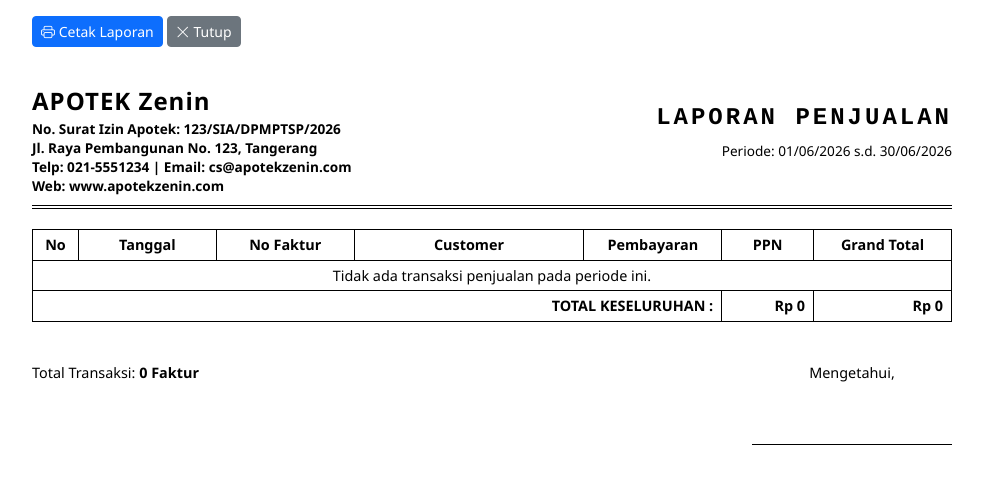
After one commit to Kephint/sifaktur, a PHP site: page /laporan/cetak_penjualan.php in a window 1280 px wide. The commit adds this page. Shown: the top 484 px of the page, without its empty margins (148-1131 px from the left). Run offline with PHP 8.4, Linux system fonts and the light colour scheme; tables that the repository leaves empty or names only in its code hold one stand-in row (values such as "Sample post").

Commit message:
feat: add laporan produk and penjualan modules

```diff
--- /dev/null
+++ b/laporan/cetak_penjualan.php
@@ -0,0 +1,153 @@
+<?php
+require_once dirname(__DIR__) . '/config/koneksi.php';
+
+$start_date = $_GET['start_date'] ?? date('Y-m-01');
+$end_date = $_GET['end_date'] ?? date('Y-m-t');
+
+$query = "SELECT f.*, c.nama_customer
+          FROM faktur f
+          JOIN customer c ON f.id_customer = c.id_customer
+          WHERE f.tgl_faktur BETWEEN ? AND ?
+          ORDER BY f.tgl_faktur ASC, f.id_faktur ASC";
+
+$stmt = $conn->prepare($query);
+$stmt->bind_param('ss', $start_date, $end_date);
+$stmt->execute();
+$result = $stmt->get_result();
+?>
+<!DOCTYPE html>
+<html lang="id">
+<head>
+    <meta charset="UTF-8">
+    <meta name="viewport" content="width=device-width, initial-scale=1.0">
+    <title>Cetak Laporan Penjualan — APOTEK Zenin</title>
+    <link rel="stylesheet" href="<?php echo $base_url; ?>/assets/css/bootstrap.min.css">
+    <link rel="stylesheet" href="<?php echo $base_url; ?>/assets/css/bootstrap-icons.min.css">
+    <style>
+        body {
+            font-family: 'Segoe UI', system-ui, sans-serif;
+            background: #fff;
+            color: #000;
+            padding: 1rem 2rem;
+        }
+        .faktur-print {
+            max-width: 1000px;
+            margin: 0 auto;
+            background: #fff;
+            padding: 20px 40px;
+        }
+        .faktur-table {
+            width: 100%;
+            border-collapse: collapse;
+            margin-bottom: 10px;
+        }
+        .faktur-table th, .faktur-table td {
+            border: 0.1em solid #000;
+            padding: 4px 8px;
+        }
+        .faktur-table th {
+            background-color: #fff;
+        }
+        .faktur-table tbody td {
+            border-top: none;
+            border-bottom: none;
+        }
+        .faktur-table tbody tr:last-child td {
+            border-bottom: 0.1em solid #000;
+        }
+        table td, table th {
+            font-size: 0.9rem;
+        }
+        @media print {
+            .no-print { display: none !important; }
+            body { padding: 0; margin: 0; }
+            .faktur-print { padding: 0; max-width: 100%; min-height: 100vh; }
+        }
+    </style>
+</head>
+<body>
+
+<div class="no-print mb-3" style="max-width:1000px; margin:0 auto; padding:0 40px;">
+    <button onclick="window.print()" class="btn btn-primary btn-sm">
+        <i class="bi bi-printer"></i> Cetak Laporan
+    </button>
+    <button onclick="window.close()" class="btn btn-secondary btn-sm">
+        <i class="bi bi-x-lg"></i> Tutup
+    </button>
+</div>
+
+<div class="faktur-print">
+    <div style="display:flex; justify-content:space-between; align-items:center; border-bottom:4px double #000; padding-bottom:10px; margin-bottom:20px;">
+        <div>
+            <div style="font-size:1.5rem; font-weight:bold; letter-spacing:1px;">APOTEK Zenin</div>
+            <p style="margin:0; font-size:0.85rem; font-weight: bold; line-height:1.4;">
+                No. Surat Izin Apotek: 123/SIA/DPMPTSP/2026<br>
+                Jl. Raya Pembangunan No. 123, Tangerang<br>
+                Telp: 021-5551234 | Email: cs@apotekzenin.com<br>
+                Web: www.apotekzenin.com
+            </p>
+        </div>
+        <div style="text-align:right;">
+            <div style="font-size:1.5rem; font-weight:bold; letter-spacing:3px; font-family:courier;">LAPORAN PENJUALAN</div>
+            <p style="margin-top:5px; font-size:0.85rem;">Periode: <?php echo date('d/m/Y', strtotime($start_date)) . ' s.d. ' . date('d/m/Y', strtotime($end_date)); ?></p>
+        </div>
+    </div>
+
+    <table class="faktur-table">
+        <thead>
+            <tr>
+                <th style="text-align:center; width:5%;">No</th>
+                <th style="text-align:center; width:15%;">Tanggal</th>
+                <th style="text-align:center; width:15%;">No Faktur</th>
+                <th style="text-align:center; width:25%;">Customer</th>
+                <th style="text-align:center; width:15%;">Pembayaran</th>
+                <th style="text-align:center; width:10%;">PPN</th>
+                <th style="text-align:center; width:15%;">Grand Total</th>
+            </tr>
+        </thead>
+        <tbody>
+            <?php
+            if ($result && $result->num_rows > 0):
+                $no = 1;
+                $total_ppn = 0;
+                $total_grand = 0;
+                while ($row = $result->fetch_assoc()):
+                    $total_ppn += $row['ppn'];
+                    $total_grand += $row['grand_total'];
+            ?>
+                <tr>
+                    <td style="text-align:center;"><?php echo $no++; ?></td>
+                    <td style="text-align:center;"><?php echo date('d/m/Y', strtotime($row['tgl_faktur'])); ?></td>
+                    <td style="text-align:center;"><?php echo htmlspecialchars($row['no_faktur']); ?></td>
+                    <td><?php echo htmlspecialchars($row['nama_customer']); ?></td>
+                    <td style="text-align:center;"><?php echo htmlspecialchars($row['metode_bayar']); ?></td>
+                    <td style="text-align:right;">Rp <?php echo number_format($row['ppn'], 0, ',', '.'); ?></td>
+                    <td style="text-align:right;">Rp <?php echo number_format($row['grand_total'], 0, ',', '.'); ?></td>
+                </tr>
+                <?php endwhile; ?>
+            <?php else: ?>
+                <tr><td colspan="7" style="text-align:center;">Tidak ada transaksi penjualan pada periode ini.</td></tr>
+            <?php endif; ?>
+        </tbody>
+        <tfoot>
+            <tr>
+                <td colspan="5" style="text-align:right; font-weight:bold;">TOTAL KESELURUHAN :</td>
+                <td style="text-align:right; font-weight:bold;">Rp <?php echo isset($total_ppn) ? number_format($total_ppn, 0, ',', '.') : 0; ?></td>
+                <td style="text-align:right; font-weight:bold;">Rp <?php echo isset($total_grand) ? number_format($total_grand, 0, ',', '.') : 0; ?></td>
+            </tr>
+        </tfoot>
+    </table>
+
+    <div style="display:flex; justify-content:space-between; margin-top:40px;">
+        <div style="font-size:0.9rem;">
+            Total Transaksi: <strong><?php echo $result ? $result->num_rows : 0; ?> Faktur</strong>
+        </div>
+        <div style="text-align:center; width:200px;">
+            <p style="margin-bottom:60px; font-size:0.9rem;">Mengetahui,</p>
+            <div style="border-bottom:1px solid #000; width:100%;"></div>
+        </div>
+    </div>
+</div>
+
+</body>
+</html>
```
Also changed, not shown: includes/sidebar.php (+14 -0 lines), laporan/cetak_produk.php (added, +139 -0 lines), laporan/penjualan.php (added, +146 -0 lines), laporan/produk.php (added, +112 -0 lines).
